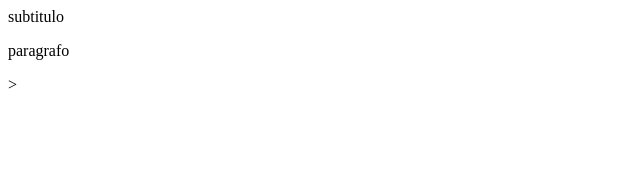
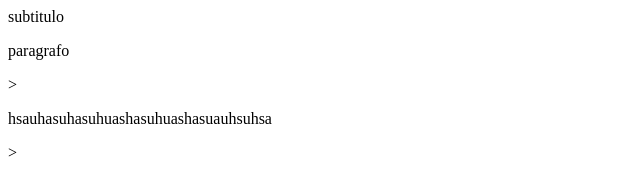
Before and after one commit to Pamella-304/projeto-1, a plain HTML site: page index.html in a window 1280 px wide. Shown: the whole page, without its empty margins (0-640 px from the left). Drawn offline with Linux system fonts and the light colour scheme.

Commit message:
Adicionado texto no body

```diff
--- a/index.html
+++ b/index.html
@@ -10,5 +10,8 @@
 <body>
     <a>subtitulo</a>
     <p>paragrafo</p>>
+
+    <p>hsauhasuhasuhuashasuhuashasuauhsuhsa</p>>
+
 </body>
 </html>
```
